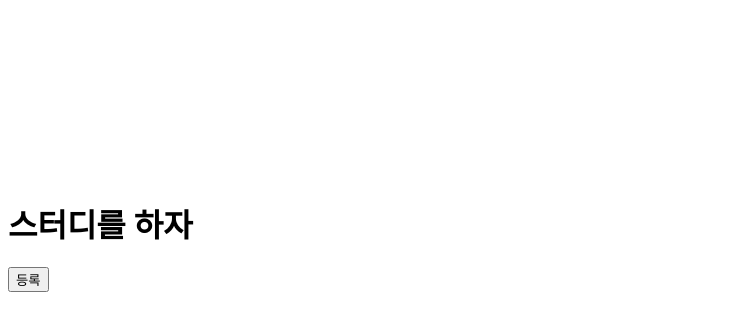
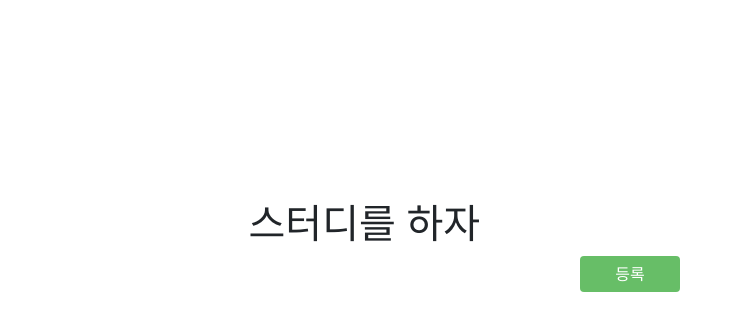
Before and after one commit to Lucainr/jungle-first-project, a Flask app: page /goToStudy in a window 1280 px wide. Shown: the top 331 px of the page, without its empty margins (0-735 px from the left). Run offline with Flask 3, Linux system fonts and the light colour scheme; data that the repository does not hold is empty.

Commit message:
스터디게시판(6)

```diff
--- a/PSH/templates/letsStudyMain.html
+++ b/PSH/templates/letsStudyMain.html
@@ -3,6 +3,11 @@
 <head>
     <meta charset="UTF-8" />
     <title>스터디를 하자</title>
+
+    <!-- 부트스트랩 링크 -->
+    <link rel="stylesheet" href="https://cdn.jsdelivr.net/npm/bootstrap@4.6.2/dist/css/bootstrap.min.css"
+        integrity="sha384-xOolHFLEh07PJGoPkLv1IbcEPTNtaed2xpHsD9ESMhqIYd0nLMwNLD69Npy4HI+N" crossorigin="anonymous">
+
     <style>
         .card {
             border: 1px solid #ccc;
@@ -24,9 +29,10 @@
 </head>
 <body>
     <p style = "margin-top: 200px;"></p>
-
-    <h1>스터디를 하자</h1>
-    <button style="margin-right: 10px;" onclick="location.href='/submitStudy'">등록</button>
+    <h1  style="display: flex; justify-content: flex-end; margin-right: 800px;">스터디를 하자</h1>
+    <div style="display: flex; justify-content: flex-end; margin-right: 600px;">
+    <button class="btn btn-primary"  style ="background-color: rgb(103, 190, 103); width : 100px; border: none;" onclick="location.href='/submitStudy'">등록</button>
+    </div>
     <!-- app.py 에 저장된 flash 내용 필요시 alert 울리게 -->
     {% with messages = get_flashed_messages() %}
     {% if messages %}
@@ -56,5 +62,9 @@
         {% endfor %}
 
     </div>
+
+    <script src="https://cdn.jsdelivr.net/npm/bootstrap@4.6.2/dist/js/bootstrap.bundle.min.js"
+        integrity="sha384-Fy6S3B9q64WdZWQUiU+q4/2Lc9npb8tCaSX9FK7E8HnRr0Jz8D6OP9dO5Vg3Q9ct"
+        crossorigin="anonymous"></script>
 </body>
 </html>
```
